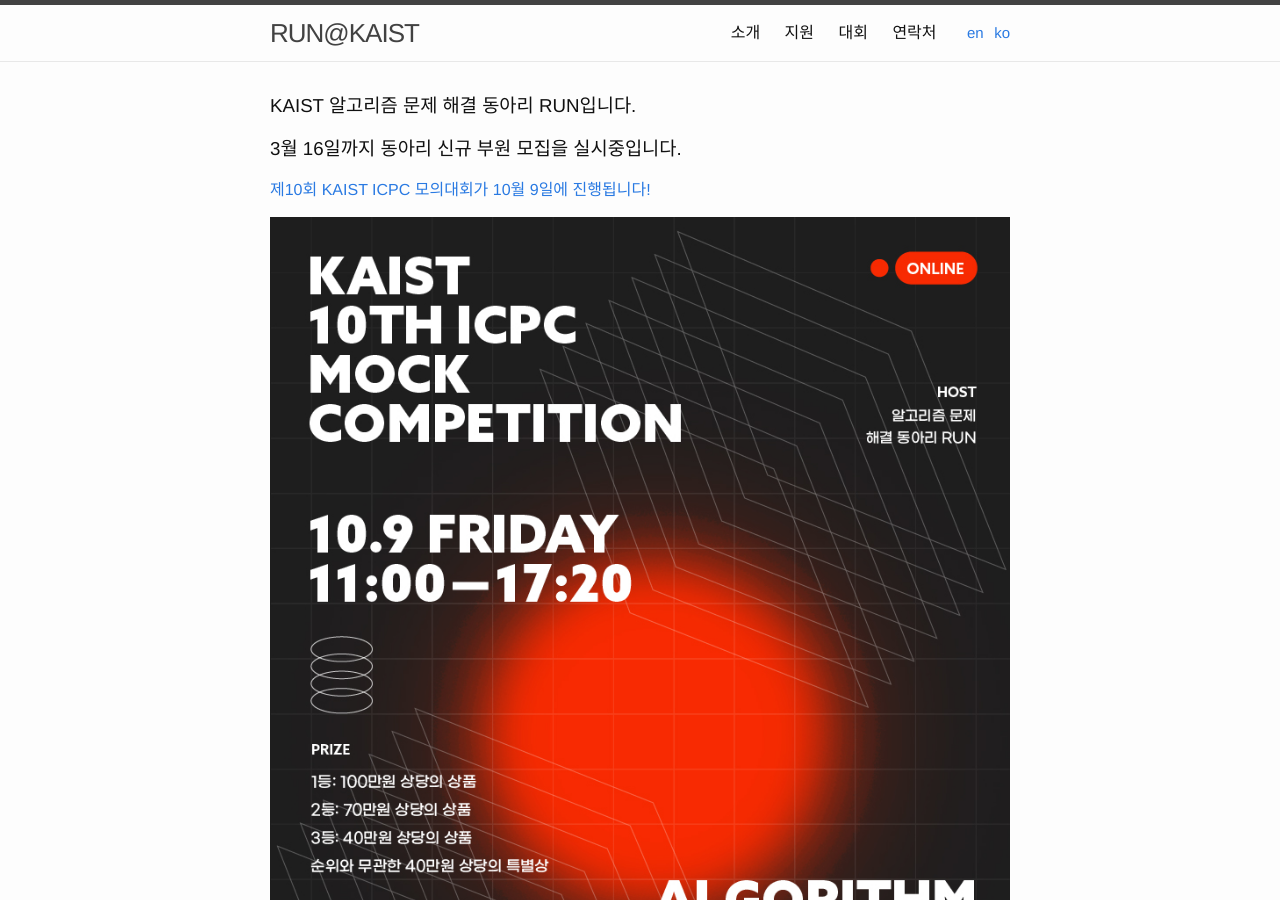
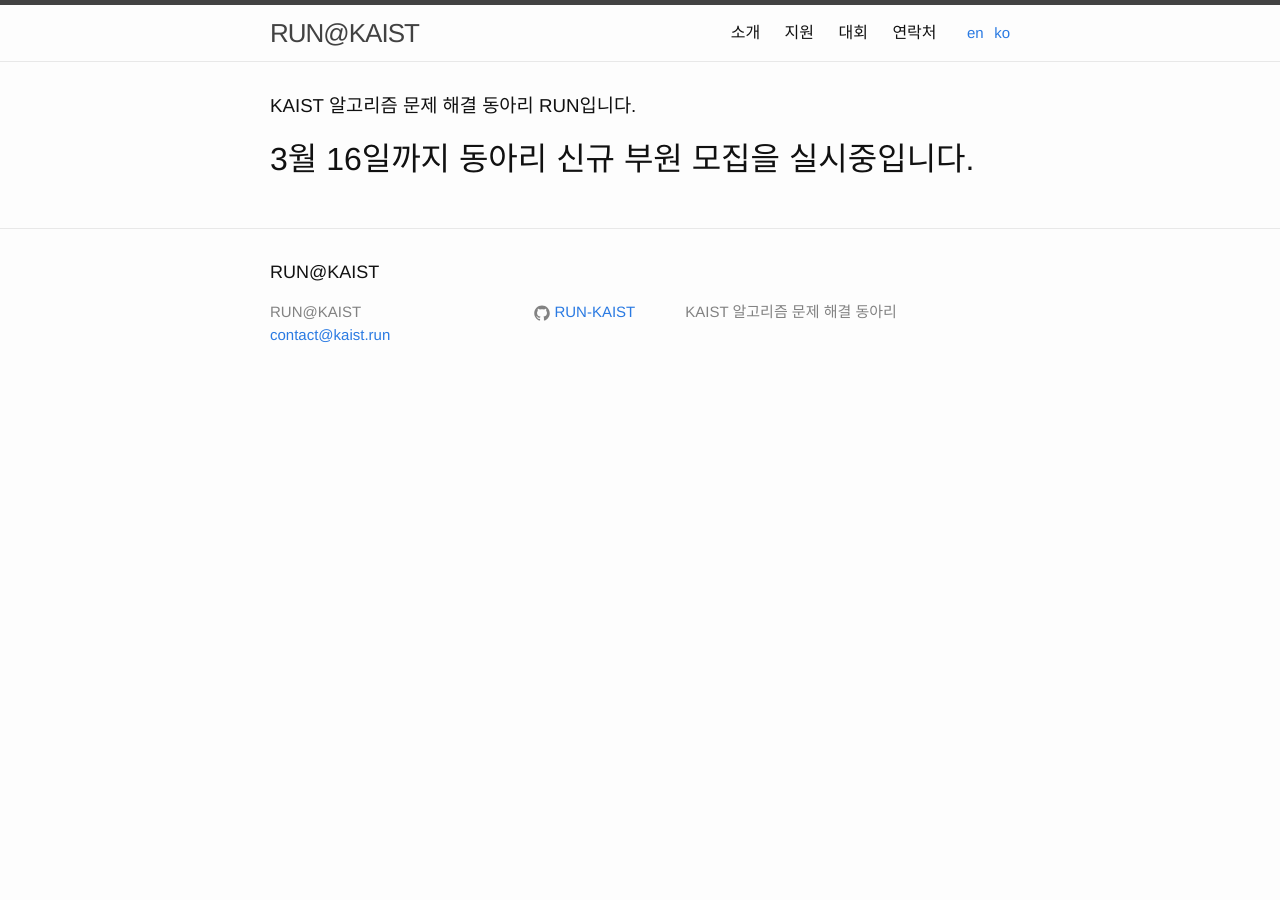
Before and after one commit to RUN-KAIST/kaist.run, a Jekyll site: the page built from index/ko.md, in a window 1280 px wide and 900 px high. Built offline with Jekyll 4.4.1, drawn with Linux system fonts in a browser that asks for light colours; our own code applies the rules of GitHub Pages for plain Markdown files.

Commit message:
Update ko.md

```diff
--- a/index/ko.md
+++ b/index/ko.md
@@ -7,8 +7,4 @@ redirect_from: /index.html
 ---
 
 ### KAIST 알고리즘 문제 해결 동아리 RUN입니다.
-### 3월 16일까지 동아리 신규 부원 모집을 실시중입니다.
-
-[제10회 KAIST ICPC 모의대회가 10월 9일에 진행됩니다!](https://kaist.run/ko/contest/2020-fall)
-
-![Mock competition poster](/contest/2020-fall/poster_ko.jpg)
+# 3월 16일까지 동아리 신규 부원 모집을 실시중입니다.
```
